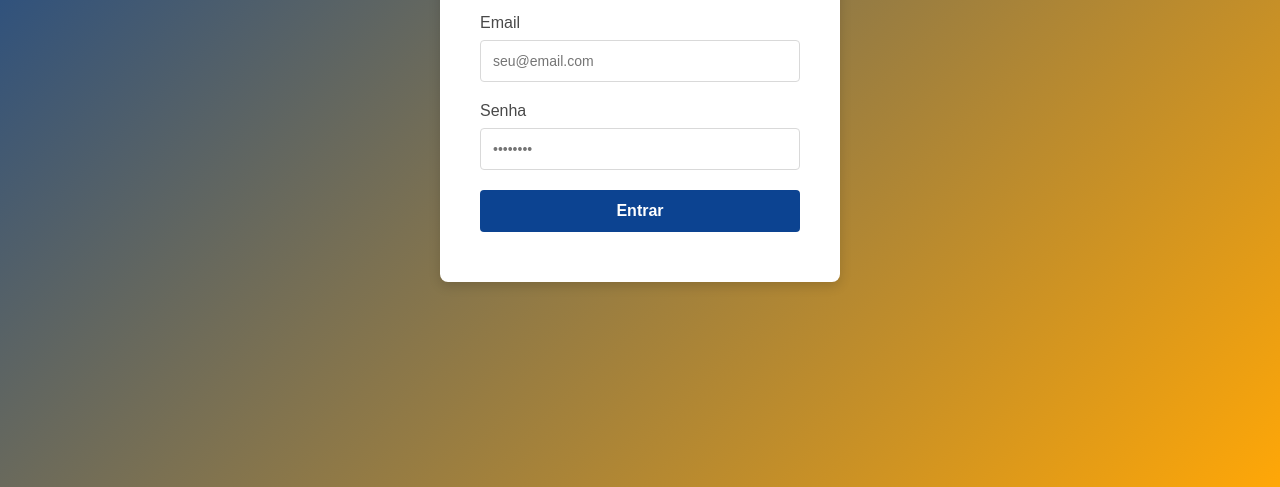
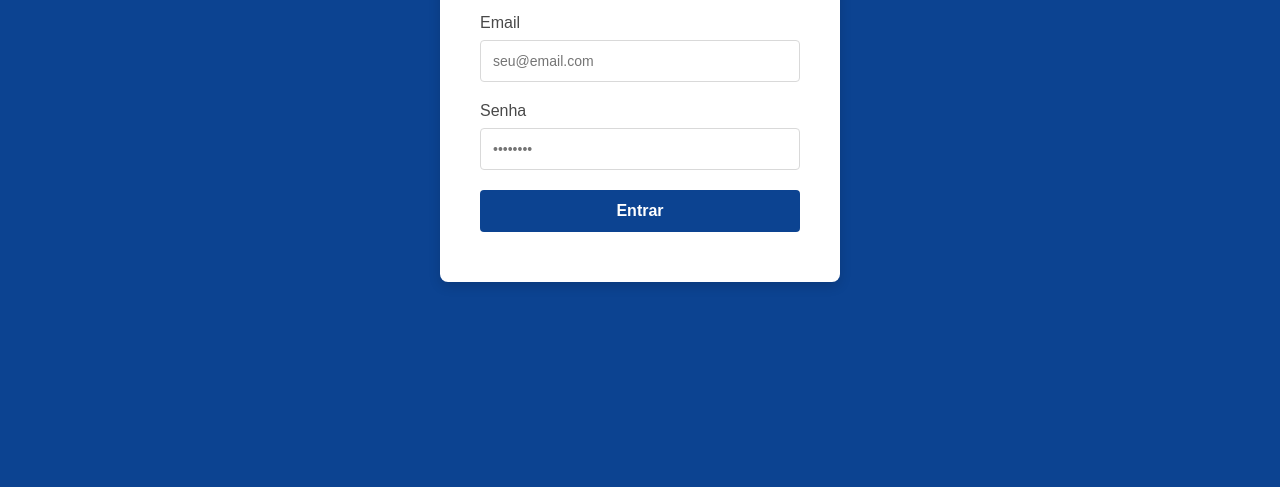
Before and after one commit to LuizMelo8/Portal-Power-BI---Grupo-ARA-, a website: page portal_grupo_ara_railway.html in a window 1280 px wide. Shown: the part 313-800 px from the top of the page. Drawn offline with Linux system fonts and the light colour scheme.

Commit message:
Mudar fundo para azul sólido sem gradiente

```diff
--- a/portal_grupo_ara_railway.html
+++ b/portal_grupo_ara_railway.html
@@ -22,7 +22,7 @@
             justify-content: center;
             align-items: center;
             height: 100vh;
-            background: linear-gradient(135deg, #0C4391 0%, #FFA707 100%);
+            background: #0C4391;
         }
 
         .login-box {
```
